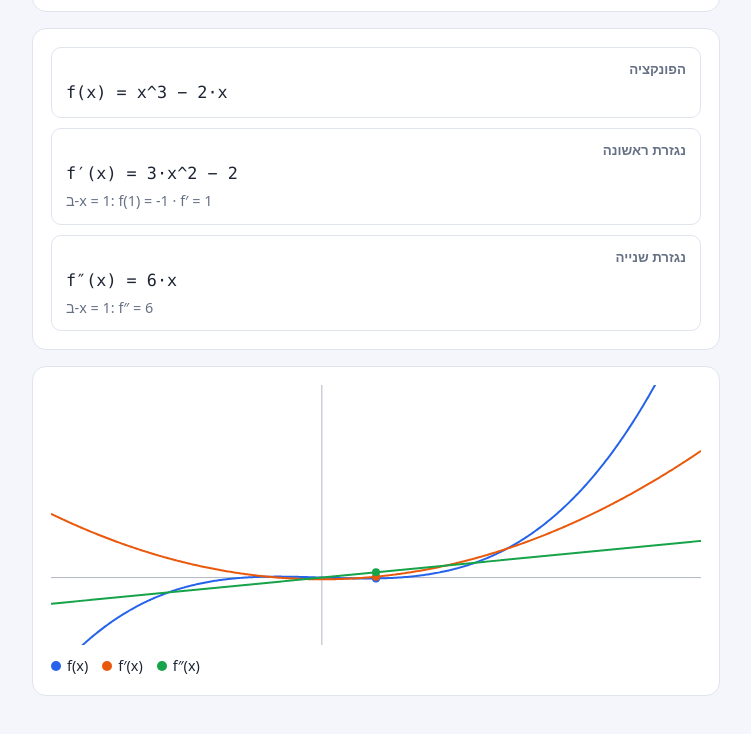
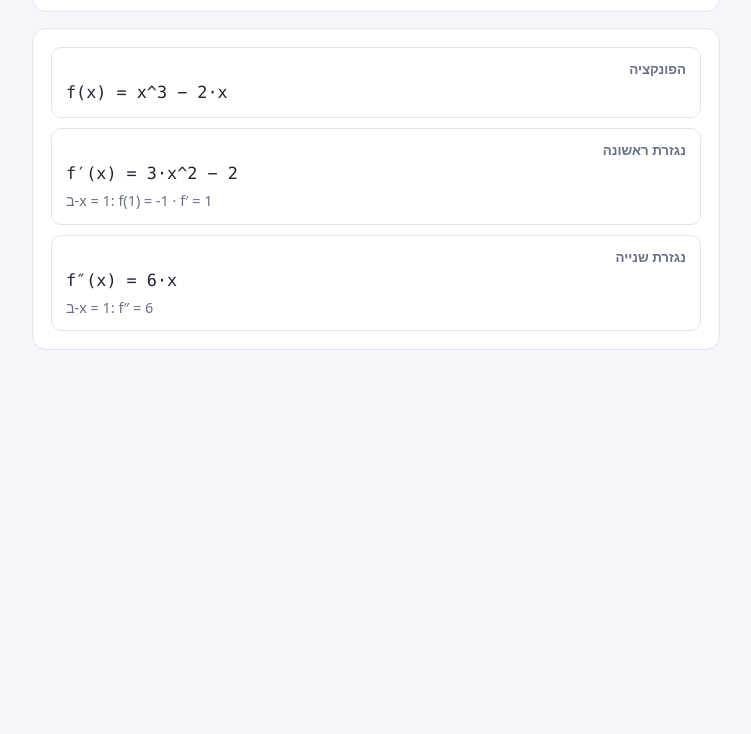
Before and after one commit to evyatars-kebabs/functions, a plain HTML site: page index.html in a window 1280 px wide. Shown: the part 756-1490 px from the top of the page, without its empty margins (264-1015 px from the left). After the commit the page ends 1170 px from the top, so only its background shows below. Drawn offline with Linux system fonts and the light colour scheme.

Commit message:
Remove plot; derivatives work without parameter values
Co-Authored-By: Claude Haiku 5.5 <noreply@anthropic.com>
Claude-Session: https://claude.ai/code/session_018zX7g4vVpCZn91LQY5YGSy

```diff
--- a/index.html
+++ b/index.html
@@ -34,9 +34,6 @@ button.primary{background:var(--accent);border-color:var(--accent);color:#fff;fo
 .math{direction:ltr;unicode-bidi:isolate;font-family:ui-monospace,Menlo,Consolas,monospace;font-size:1.05rem;word-break:break-word;text-align:left}
 .v{color:var(--muted);font-size:.9rem;direction:ltr;unicode-bidi:isolate;text-align:left;margin-top:4px}
 .err{color:var(--err);font-weight:600;margin:0}
-canvas{width:100%;height:260px;display:block}
-.legend{display:flex;gap:14px;flex-wrap:wrap;font-size:.9rem;margin-top:10px;direction:ltr}
-.dot{display:inline-block;width:10px;height:10px;border-radius:50%;margin-inline-end:6px}
 .keypad{display:grid;grid-template-columns:repeat(6,1fr);gap:6px;margin-top:12px;direction:ltr}
 .keypad button{padding:10px 0;font-family:ui-monospace,Menlo,Consolas,monospace;font-size:1rem;min-width:0}
 .keypad button.fn{font-size:.9rem}
@@ -78,14 +75,6 @@ canvas{width:100%;height:260px;display:block}
     </div>
   </div>
 
-  <div class="card" id="plotCard" hidden>
-    <canvas id="plot"></canvas>
-    <div class="legend">
-      <span><span class="dot" style="background:var(--f)"></span>f(x)</span>
-      <span><span class="dot" style="background:var(--f1)"></span>f′(x)</span>
-      <span><span class="dot" style="background:var(--f2)"></span>f″(x)</span>
-    </div>
-  </div>
 </div>
 
 <script>
@@ -388,83 +377,7 @@ function analyze(src) {
 // ---------- ממשק ----------
 if (typeof document !== 'undefined') {
   const $ = id => document.getElementById(id);
-  const css = n => getComputedStyle(document.documentElement).getPropertyValue(n).trim();
   const showVal = v => Number.isFinite(v) ? fmt(v) : 'לא מוגדר';
-  let lastPlot = null;
-
-  function plot(curves, c, half, x0, vals) {
-    const canvas = $('plot');
-    const dpr = window.devicePixelRatio || 1;
-    const W = canvas.clientWidth, H = canvas.clientHeight;
-    if (!W || !H) return;
-    canvas.width = Math.round(W * dpr);
-    canvas.height = Math.round(H * dpr);
-    const g = canvas.getContext('2d');
-    g.setTransform(dpr, 0, 0, dpr, 0, 0);
-
-    const xmin = c - half, xmax = c + half, N = 500;
-    const data = curves.map(cv => {
-      const ys = [];
-      for (let i = 0; i <= N; i++) {
-        const x = xmin + (xmax - xmin) * i / N;
-        let y;
-        try { y = ev(cv.node, x); } catch (_) { y = NaN; }
-        ys.push(Number.isFinite(y) ? y : null);
-      }
-      return { ys, color: cv.color };
-    });
-
-    const all = data.flatMap(s => s.ys).filter(v => v !== null).sort((a, b) => a - b);
-    let lo = -1, hi = 1;
-    if (all.length > 1) {
-      lo = all[Math.floor(all.length * 0.03)];
-      hi = all[Math.min(all.length - 1, Math.floor(all.length * 0.97))];
-    }
-    const pad = (hi - lo) * 0.1 || 1;
-    lo = Math.min(lo - pad, 0);
-    hi = Math.max(hi + pad, 0);
-
-    const X = x => (x - xmin) / (xmax - xmin) * W;
-    const Y = y => H - (y - lo) / (hi - lo) * H;
-
-    g.clearRect(0, 0, W, H);
-    g.strokeStyle = css('--muted');
-    g.globalAlpha = 0.5;
-    g.lineWidth = 1;
-    g.beginPath();
-    if (0 >= lo && 0 <= hi) { g.moveTo(0, Y(0)); g.lineTo(W, Y(0)); }
-    if (0 >= xmin && 0 <= xmax) { g.moveTo(X(0), 0); g.lineTo(X(0), H); }
-    g.stroke();
-    g.globalAlpha = 1;
-
-    g.lineWidth = 2;
-    for (const s of data) {
-      g.strokeStyle = s.color;
-      g.beginPath();
-      let pen = false, prev = null;
-      for (let i = 0; i <= N; i++) {
-        const y = s.ys[i];
-        const x = xmin + (xmax - xmin) * i / N;
-        if (y === null) { pen = false; prev = null; continue; }
-        if (!pen || (prev !== null && Math.abs(y - prev) > (hi - lo) * 2)) { g.moveTo(X(x), Y(y)); pen = true; }
-        else g.lineTo(X(x), Y(y));
-        prev = y;
-      }
-      g.stroke();
-    }
-
-    if (x0 !== null && vals) {
-      vals.forEach((y, k) => {
-        if (!Number.isFinite(y) || y < lo || y > hi) return;
-        g.fillStyle = curves[k].color;
-        g.beginPath();
-        g.arc(X(x0), Y(y), 4, 0, Math.PI * 2);
-        g.fill();
-      });
-    }
-    lastPlot = () => plot(curves, c, half, x0, vals);
-  }
-
   function run() {
     const src = $('expr').value;
     const x0s = $('x0').value.trim();
@@ -492,29 +405,18 @@ if (typeof document !== 'undefined') {
       $('r1').innerHTML = "f′(x) = " + toText(f1, true);
       $('r2').innerHTML = "f″(x) = " + toText(f2, true);
 
-      const needParams = x0 !== null && missing.length > 0;
-      const vals = x0 !== null && !needParams ? [ev(f, x0), ev(f1, x0), ev(f2, x0)] : null;
-      if (needParams) $('v1').textContent = `ציין ערך ל-${missing.join(', ')} כדי לחשב נקודה`;
-      else $('v1').textContent = vals ? `ב-x = ${fmt(x0)}:  f(${fmt(x0)}) = ${showVal(vals[0])}   ·   f′ = ${showVal(vals[1])}` : '';
+      const vals = x0 !== null && missing.length === 0 ? [ev(f, x0), ev(f1, x0), ev(f2, x0)] : null;
+      $('v1').textContent = vals ? `ב-x = ${fmt(x0)}:  f(${fmt(x0)}) = ${showVal(vals[0])}   ·   f′ = ${showVal(vals[1])}` : '';
       $('v2').textContent = vals ? `ב-x = ${fmt(x0)}:  f″ = ${showVal(vals[2])}` : '';
       $('v2').hidden = !vals;
-      $('v1').hidden = !(vals || needParams);
+      $('v1').hidden = !vals;
 
       $('err').hidden = true;
       $('out').hidden = false;
-      $('plotCard').hidden = missing.length > 0;
-      const c = x0 !== null ? x0 : 0;
-      if (!missing.length) plot([
-        { node: f,  color: css('--f') },
-        { node: f1, color: css('--f1') },
-        { node: f2, color: css('--f2') },
-      ], c, 6, x0, vals);
     } catch (e) {
       $('err').textContent = 'שגיאה: ' + e.message;
       $('err').hidden = false;
       $('out').hidden = true;
-      $('plotCard').hidden = true;
-      lastPlot = null;
     }
   }
 
@@ -570,7 +472,6 @@ if (typeof document !== 'undefined') {
   $('go').onclick = run;
   $('expr').addEventListener('keydown', e => { if (e.key === 'Enter') run(); });
   $('x0').addEventListener('keydown', e => { if (e.key === 'Enter') run(); });
-  window.addEventListener('resize', () => { if (lastPlot) lastPlot(); });
   $('expr').value = 'x^3 - 2x';
   $('x0').value = '1';
   run();
```
